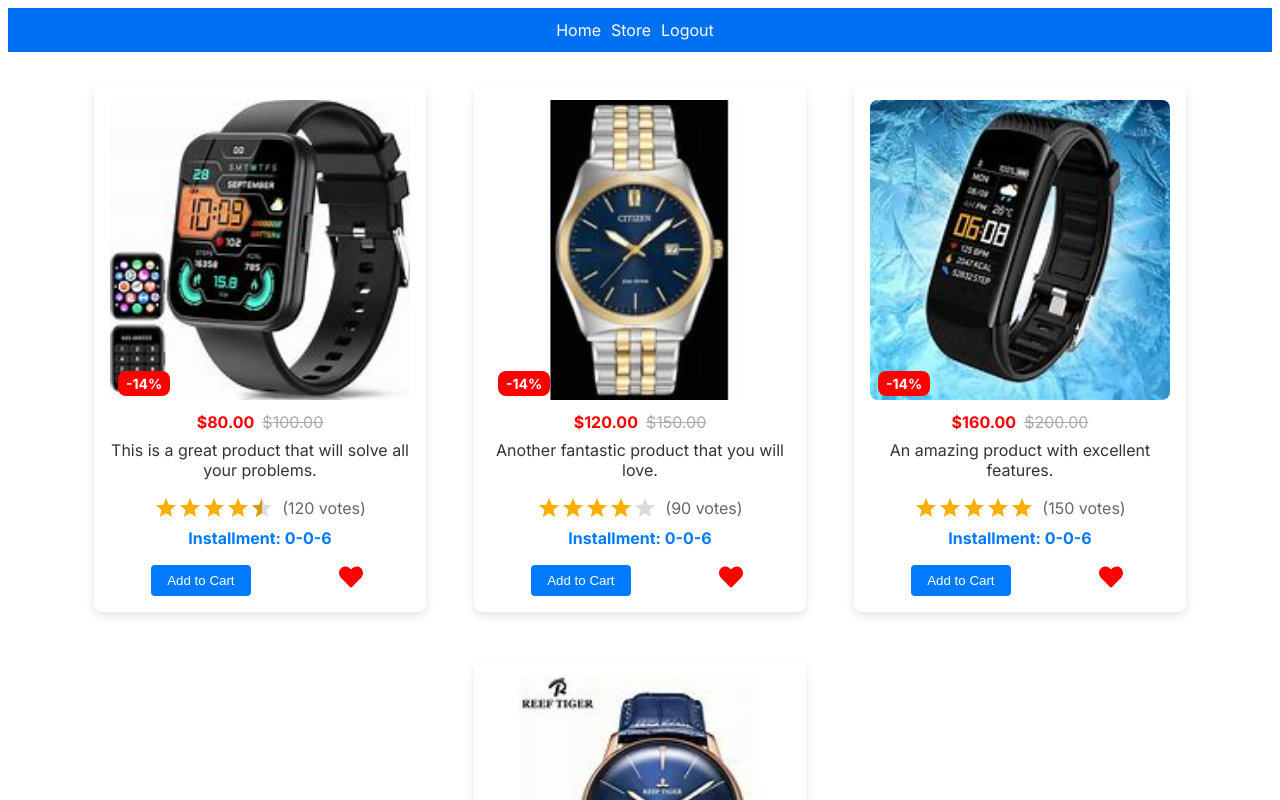
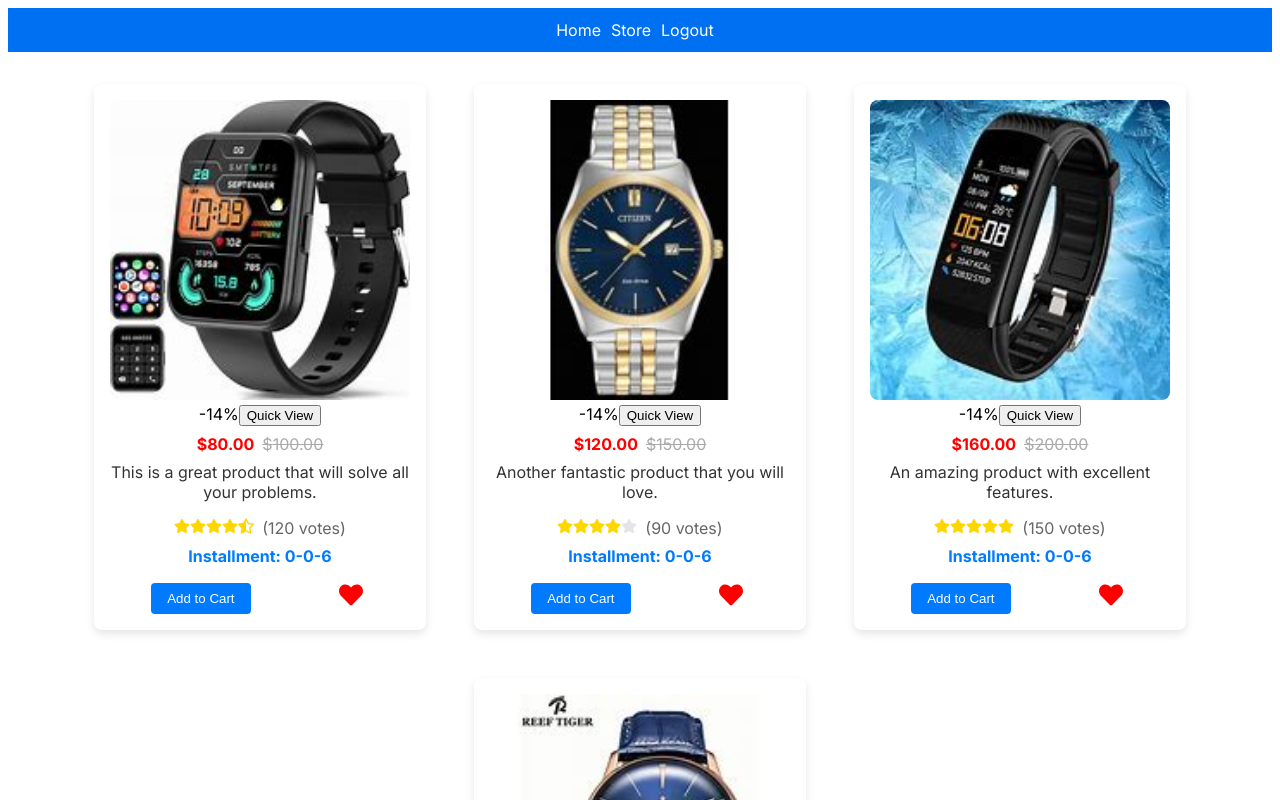
Before and after one commit to Grammeri/dmitry-nikolayev-test, a Next.js app: page /store in a window 1280 px wide. Shown: the top 800 px of the page. Built offline with nearby package versions, Linux system fonts and the light colour scheme.

Commit message:
fix: fix stars

```diff
--- a/src/app/components/ProductCard/ProductCard.module.scss
+++ b/src/app/components/ProductCard/ProductCard.module.scss
@@ -2,33 +2,23 @@
 @import '@/app/styles/helpers/mixins';
 
 .productCard {
-  @include product-card;
-}
+  border-radius: $xxsm-border-radius;
+  padding: $padding-md;
+  text-align: center;
+  max-width: 18.75rem;
+  margin: 1rem;
+  box-shadow: 0 0.25rem 0.5rem rgba(0, 0, 0, 0.1);
+  transition: transform 0.2s ease-in-out;
 
-.imageContainer {
-  position: relative;
+  &:hover {
+    transform: scale(1.05);
+  }
 }
 
 .productPhoto {
   width: 100%;
   height: auto;
   border-radius: $xxsm-border-radius;
-}
-
-.discountLabel {
-  position: absolute;
-  bottom: 0.5rem;
-  left: 0.5rem;
-  background-color: red;
-  color: white;
-  padding: 0.25rem 0.5rem;
-  border-radius: $xxsm-border-radius;
-  font-size: 0.875rem;
-  font-weight: bold;
-}
-
-.quickViewButton {
-  @include quickViewButton;
 }
 
 .priceContainer {
@@ -60,6 +50,10 @@
   justify-content: center;
   align-items: center;
   margin-top: 0.5rem;
+}
+
+.star:hover {
+  transform: scale(1.2);
 }
 
 .votes {
--- a/src/app/components/ProductCard/ProductCard.tsx
+++ b/src/app/components/ProductCard/ProductCard.tsx
@@ -1,16 +1,25 @@
-import React from 'react';
+'use client';
+
+import React, { useState } from 'react';
 import styles from './ProductCard.module.scss';
-import { FaHeart } from 'react-icons/fa';
+import { FaHeart, FaStar, FaStarHalfAlt } from 'react-icons/fa';
 import { ProductCardProps } from '@/app/interfaces/products';
 import Image from 'next/image';
-import Rating from '@mui/material/Rating';
-import StarIcon from '@mui/icons-material/Star';
 
 const ProductCard: React.FC<ProductCardProps> = ({ product }) => {
+  const [hoveredRating, setHoveredRating] = useState(0);
+
+  const handleMouseEnter = (index: number) => {
+    setHoveredRating(index);
+  };
+
+  const handleMouseLeave = () => {
+    setHoveredRating(0);
+  };
+
   return (
     <div className={styles.productCard}>
-      <div className={styles.imageContainer}>
-        {' '}
+      <div>
         <Image
           src={product.photo}
           alt={product.description}
@@ -18,8 +27,8 @@ const ProductCard: React.FC<ProductCardProps> = ({ product }) => {
           width={500}
           height={500}
         />
-        <span className={styles.discountLabel}>-14%</span>{' '}
-        <button className={styles.quickViewButton}>Quick View</button>{' '}
+        <span>-14%</span>
+        <button>Quick View</button>
       </div>
       <div className={styles.priceContainer}>
         <span className={styles.discountedPrice}>
@@ -31,13 +40,22 @@ const ProductCard: React.FC<ProductCardProps> = ({ product }) => {
       </div>
       <p className={styles.description}>{product.description}</p>
       <div className={styles.rating}>
-        <Rating
-          name={`rating-${product.id}`}
-          value={product.rating}
-          precision={0.5}
-          readOnly
-          emptyIcon={<StarIcon style={{ opacity: 0.55 }} fontSize="inherit" />}
-        />
+        {[...Array(5)].map((_, index) => (
+          <span
+            key={index}
+            onMouseEnter={() => handleMouseEnter(index + 1)}
+            onMouseLeave={handleMouseLeave}
+            className={styles.star}
+          >
+            {hoveredRating >= index + 1 || product.rating >= index + 1 ? (
+              <FaStar color="#FFD700" />
+            ) : product.rating >= index + 0.5 ? (
+              <FaStarHalfAlt color="#FFD700" />
+            ) : (
+              <FaStar color="#e4e5e9" />
+            )}
+          </span>
+        ))}
         <span className={styles.votes}>({product.votes} votes)</span>
       </div>
       <div className={styles.installment}>
```
